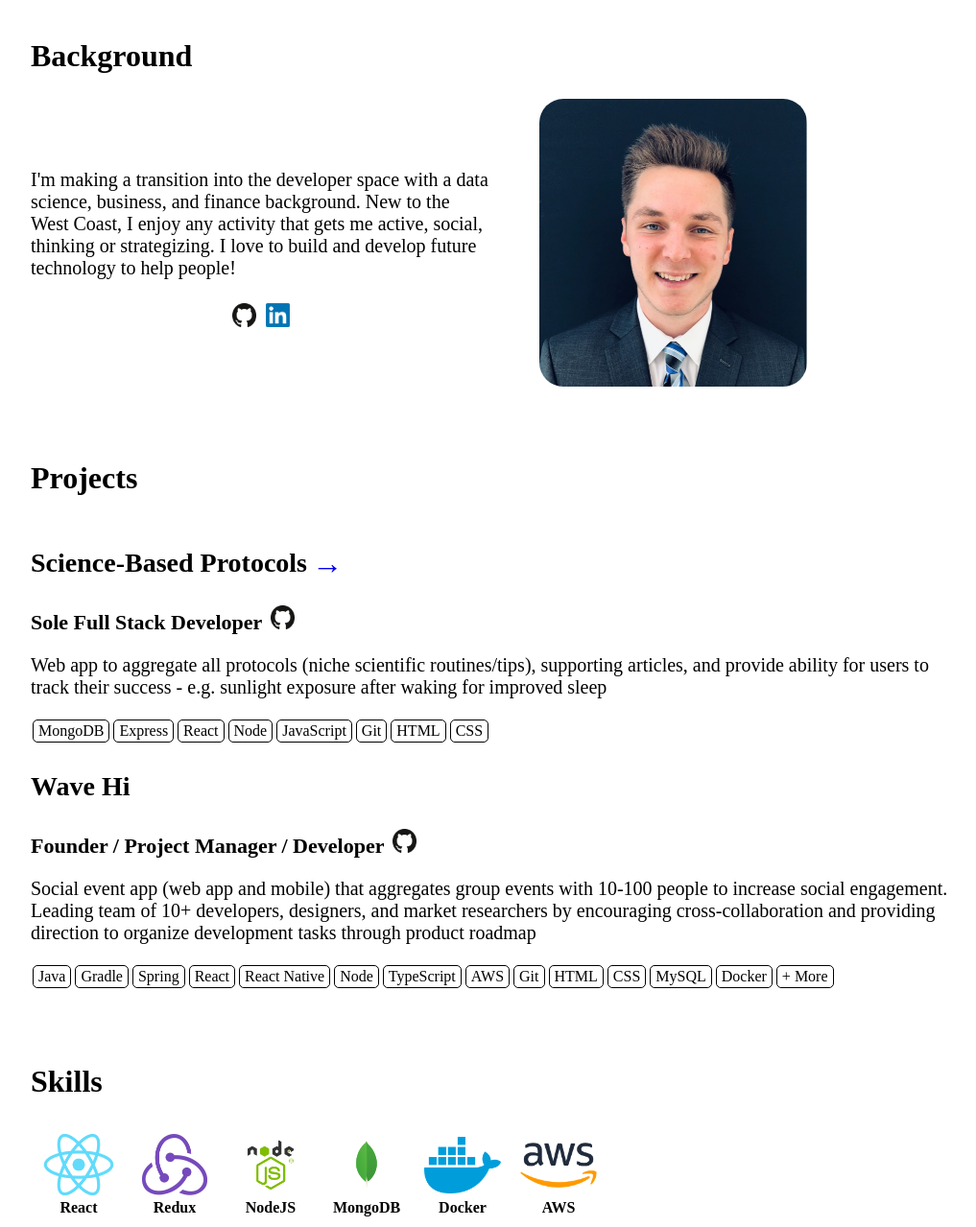
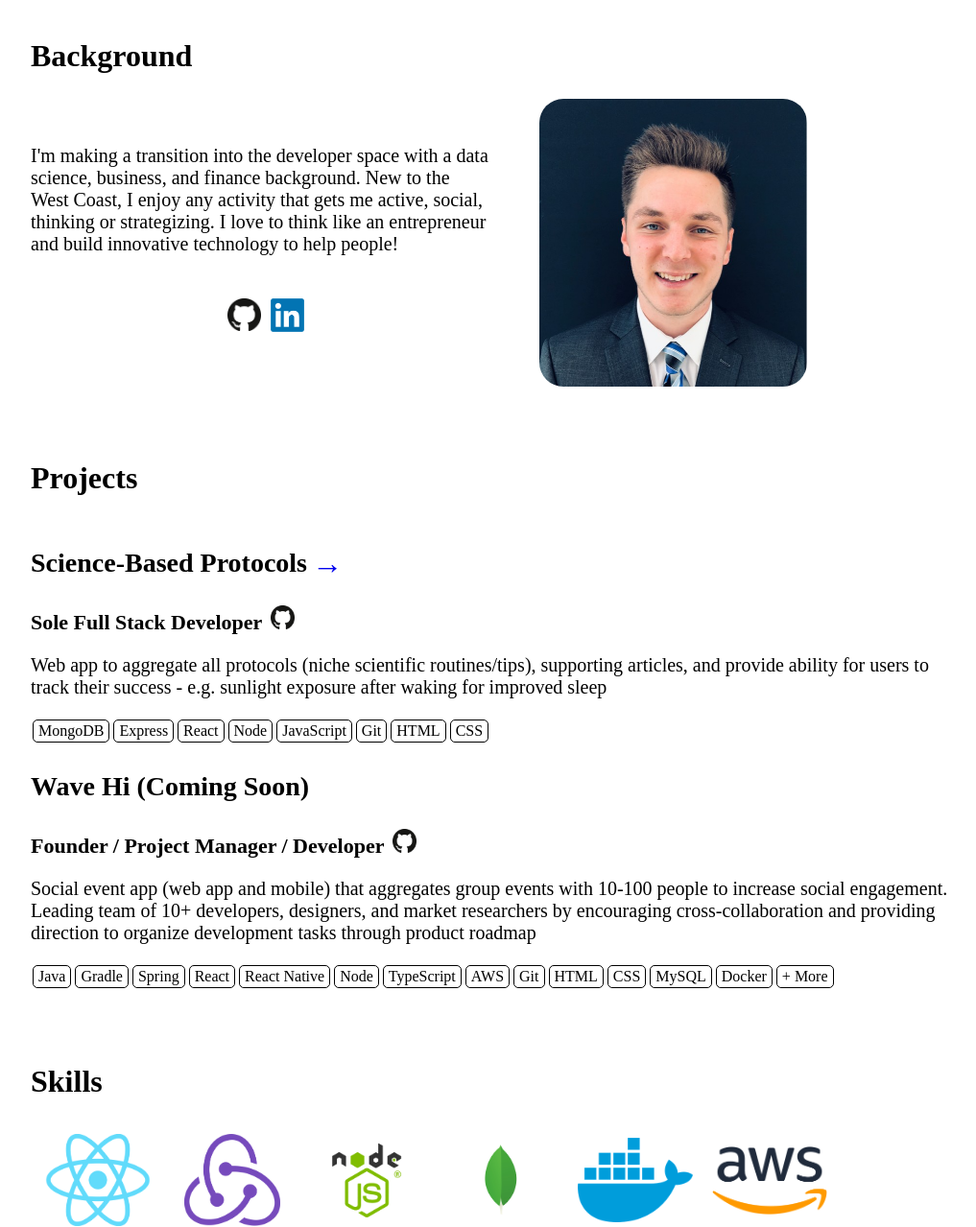
Before and after one commit to litelsmithj/jls-portfolio, a plain HTML site: page index.html in a window 1280 px wide. Shown: the part 1062-2341 px from the top of the page at 96% size, without its empty margins (128-1145 px from the left). Drawn offline with Linux system fonts and the light colour scheme.

Commit message:
Formatting enhancements

```diff
--- a/css/style.css
+++ b/css/style.css
@@ -116,12 +116,12 @@ a {
 }
 
 .link-icons a {
-    margin: 5px;
+    margin: 25px 10px;
 }
 
 .background-text img {
-    width: 25px;
-    max-height: 25px;
+    width: 35px;
+    max-height: 35px;
 }
 
 .background-text a {
@@ -197,8 +197,8 @@ a {
     justify-content: flex-start;
     align-items: center;
     margin: 10px;
-    width: 80px;
-    height: 80px;
+    width: 120px;
+    height: 120px;
 }
 
 .skill-icon-img-container {
@@ -220,7 +220,7 @@ a {
 }
 
 .skill-icon h3 {
-    font-size: 16px;
+    font-size: 24px;
     height: 15%;
     margin: 5% 0;
 }
--- a/index.html
+++ b/index.html
@@ -31,7 +31,7 @@
         <div class="background-text">
           <p>I'm making a transition into the developer space with a data science, business, and finance background.
           New to the West Coast, I enjoy any activity that gets me active, social, thinking or strategizing.
-          I love to build and develop future technology to help people!
+          I love to think like an entrepreneur and build innovative technology to help people!
           </p>
           <div class="link-icons">
             <a href="https://github.com/litelsmithj/">
@@ -71,7 +71,7 @@
         <span>CSS</span>
       </div>
 
-      <h3>Wave Hi</h3>
+      <h3>Wave Hi (Coming Soon)</h3>
       <h4>Founder / Project Manager / Developer</h4>
       <a href="https://github.com/wave-hi">
         <img src="img/skill-icons/github.png">
```
